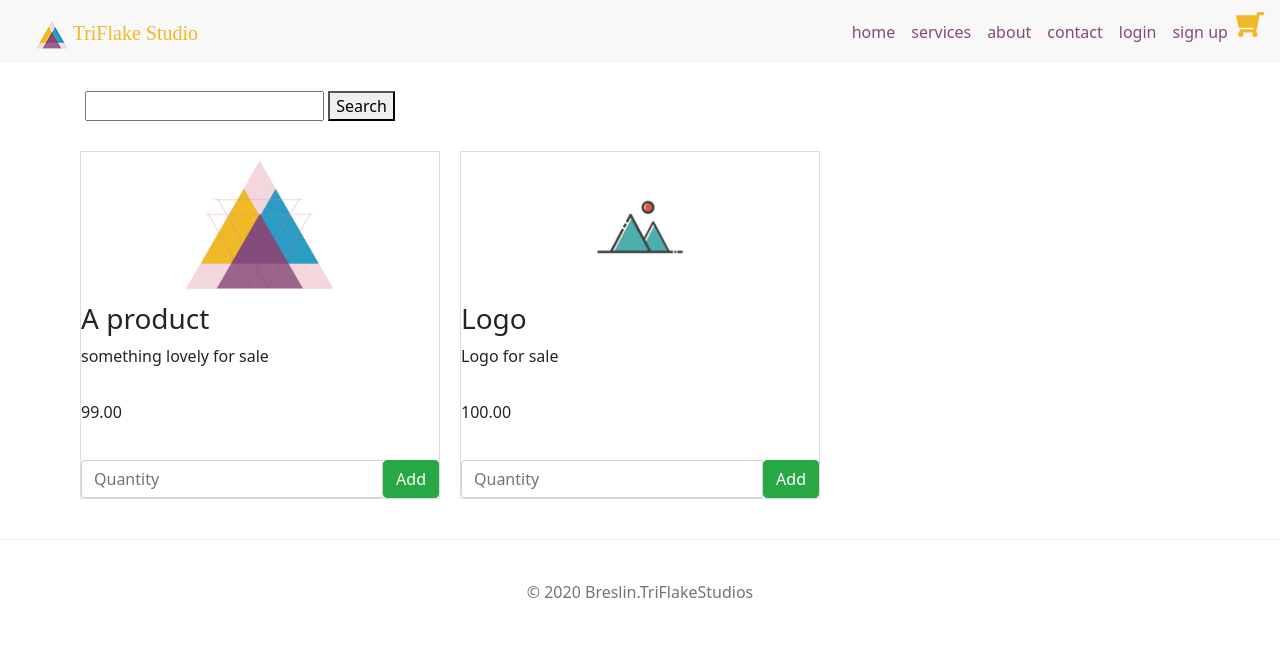
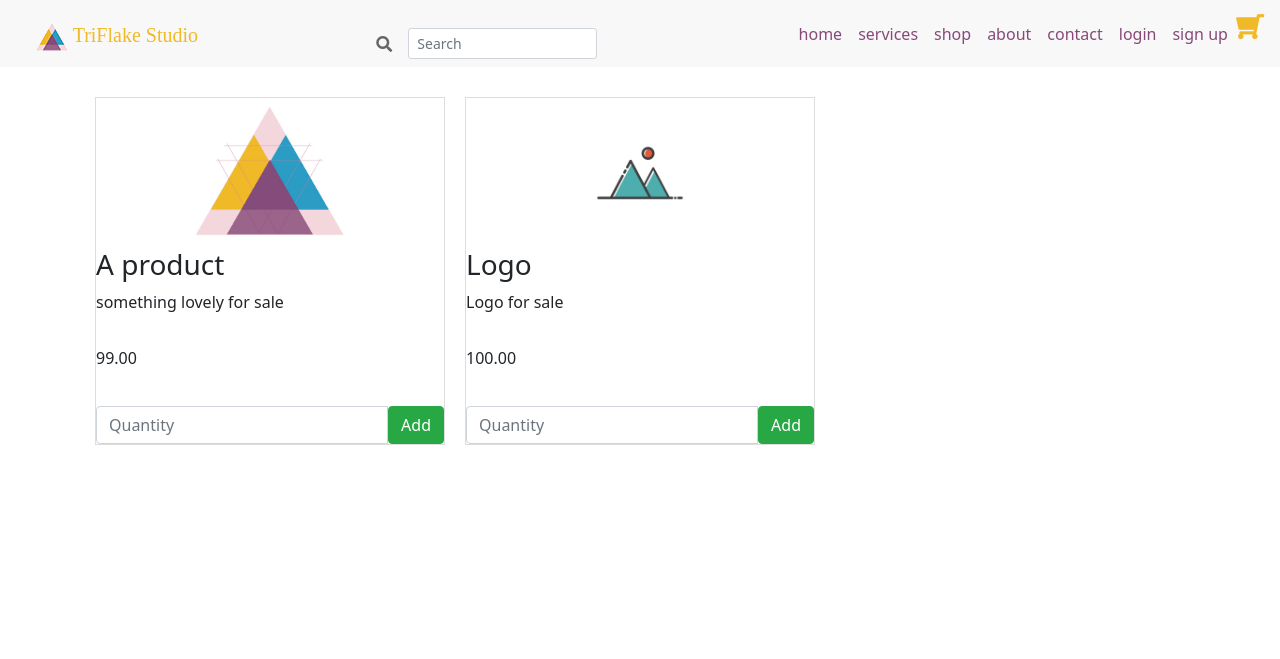
Before and after one commit to OrlaBr/triflake-studios, a Django app: page / in a window 1280 px wide. Shown: the top 659 px of the page. Run offline with Django 3.2, Linux system fonts and the light colour scheme; data comes from the database, SQL or seed files in the repository; both versions use the stored data as it was after the commit; some libraries are stand-ins or nearby versions.

Commit message:
move searchbox to nav bar and style with css

```diff
--- a/accounts/templates/registration.html
+++ b/accounts/templates/registration.html
@@ -1,12 +1,11 @@
 {% extends 'base.html' %}
 
 {% load bootstrap_tags %}
-{% block page_title %}Registration Page{% endblock %}
+{% block page_title %}Sign Up{% endblock %}
 
 {% block content %}
 <div class="container registerPage">
 	<div class="row">
-		{% block page_heading %}{% endblock %}
 		<h2 class="pageHeading">SIGN UP</h2>
 	</div>
 	<div>
--- a/products/templates/products.html
+++ b/products/templates/products.html
@@ -1,6 +1,10 @@
 {% extends 'base.html' %}
 
+{% load bootstrap_tags %}
+{% block page_title %}Shop{% endblock %}
+
 {% block content %}
+<div class="container">
 	<div class="row row-flex">
 		{% for product in products %}
 		<div class="col-xs-10 col-xs-offset-1 col-sm-offset-0 col-sm-6 col-md-4 display panel panel-default">
@@ -24,4 +28,5 @@
 		</div>
 		{% endfor %}
 	</div>
+</div>
 {% endblock %}
--- a/static/css/custom.css
+++ b/static/css/custom.css
@@ -55,6 +55,25 @@ a.nav-link {
 .label-warning[href],
 .badge-warning[href] {
     background-color: #c67605;
+}
+
+/**search bar**/
+
+.active-cyan-2 input[type=text]:focus:not([readonly]) {
+  border-bottom: 1px solid #4dd0e1;
+  box-shadow: 0 1px 0 0 #4dd0e1;
+}
+.active-cyan input[type=text] {
+  border-bottom: 1px solid #4dd0e1;
+  box-shadow: 0 1px 0 0 #4dd0e1;
+}
+.active-cyan .fa, .active-cyan-2 .fa {
+  color: #4dd0e1;
+}
+
+.center_div{
+    margin: 0 auto;
+    width:80% /* value of your choice which suits your alignment */
 }
 
 /**cart.html**/
--- a/templates/base.html
+++ b/templates/base.html
@@ -24,10 +24,12 @@
 	<script src="https://maxcdn.bootstrapcdn.com/bootstrap/4.0.0/js/bootstrap.min.js"
 		integrity="sha384-JZR6Spejh4U02d8jOt6vLEHfe/JQGiRRSQQxSfFWpi1MquVdAyjUar5+76PVCmYl" crossorigin="anonymous">
 	</script>
+    <!---- js for certain pages----->
 	{% block head_js %}
 	{% endblock head_js %}
+    <!---- endjs----->
 </head>
-
+<!---- body--------------------------------->
 <body>
 	<!----Navbar----->
 	<section id="navbar">
@@ -37,12 +39,20 @@
                 <span class="navbar-toggler-icon"></span>
             </button>
 				<div class="collapse navbar-collapse" id="navbarSupportedContent">
+                                  <form class="form-inline active-cyan-3 active-cyan-4 ml-auto" action="{% url 'search' %}" method="get">
+				<i class="fas fa-search" aria-hidden="true"></i>
+				<input class="form-control form-control-sm ml-3 w-75" type="text" placeholder="Search" name="q"
+	            aria-label="Search">
+	        </form>
 					<ul class="navbar-nav ml-auto nav-contents">
 						<li class="nav-item active">
 							<a class="nav-link" href="#">home <span class="sr-only">(current)</span></a>
 						</li>
 						<li class="nav-item">
 							<a class="nav-link" href="#about">services</a>
+						</li>
+                        <li class="nav-item">
+							<a class="nav-link" href="{% url 'products' %}">shop</a>
 						</li>
 						<li class="nav-item">
 							<a class="nav-link" href="#activities">about</a>
@@ -69,7 +79,8 @@
 				</div>
 		</nav>
 	</section>
-	<!---- body----->
+
+    <!---- end nav----->
 
 	<!---- messages/alerts---->
 
@@ -82,41 +93,25 @@
 		</div>
 	</div>
 	{% endif %}
+
 	<!---- end messages/alerts---->
 
 	<div class="container">
-		<h1>
-			{% block page_heading %}{% endblock %}
-		</h1>
-		<div class="display">
-			<form action="{% url 'search' %}" method="get">
-				<input type="text" name="q">
-				<button type="search">Search</button>
-			</form>
-		</div>
-		<!---- block content starts---->
+
+	<!---- block content starts---->
 
 		{% block content %}
 
 		{% endblock %}
-		<!---- end block content---->
+
+	<!---- end block content---->
 
 	</div>
 
-	<!---- end of page---->
-	<footer>
-		<div class="container">
-			<p class="copy-right text-muted text-center">
-				&copy; <span id="year"></span> Breslin.TriFlakeStudios</p>
-		</div>
-	</footer>
+    <!---- end block content---->
+
 
 </body>
-<!---- end body----->
-<!----->
-<script>
-	var year = new Date().getFullYear().toString();
-        document.getElementById("year").innerHTML = year;
-</script>
+
 
 </html>
```
Also changed, not shown: db.sqlite3. Lines whose indentation alone changed are shown as unchanged.
